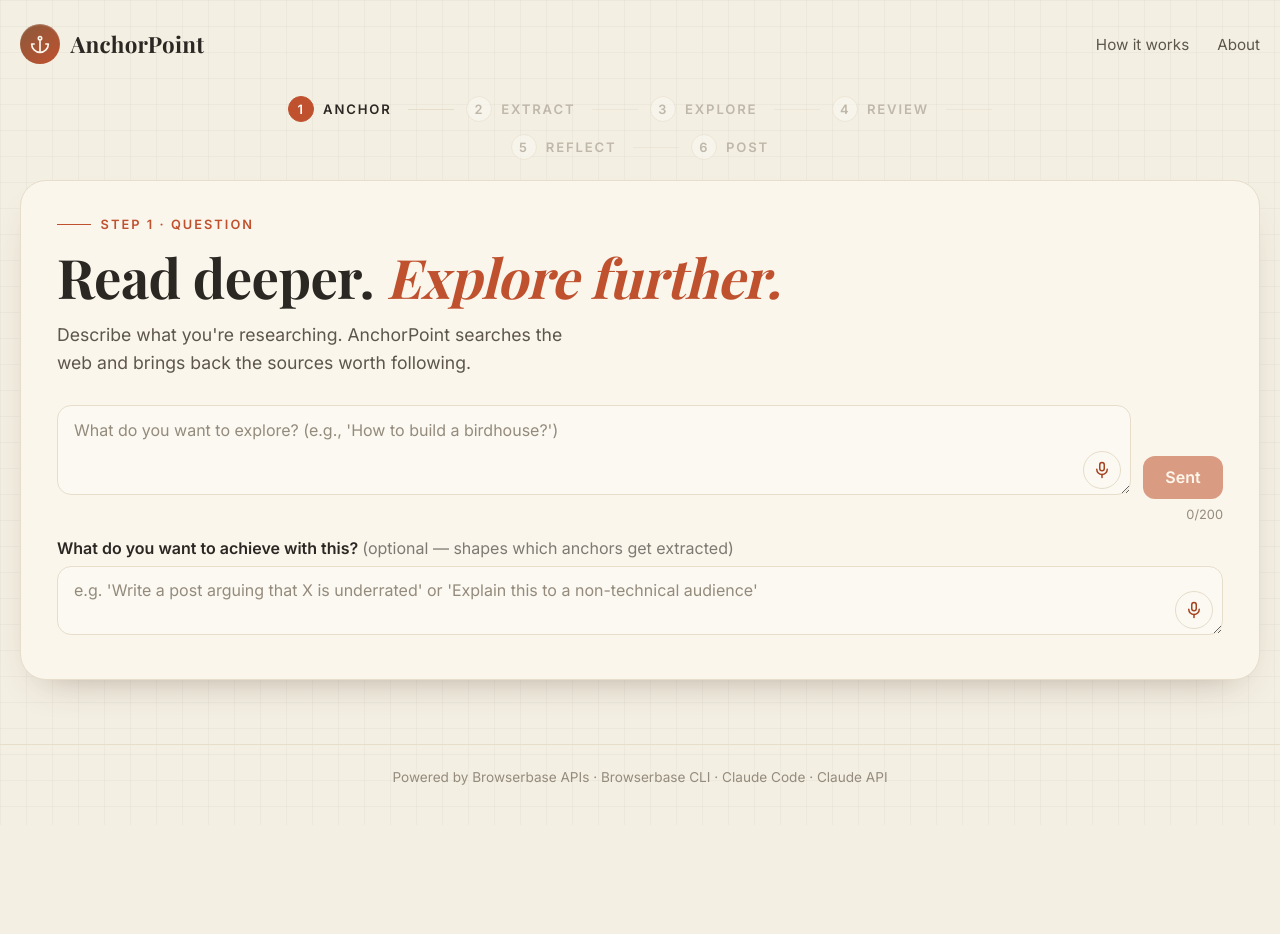
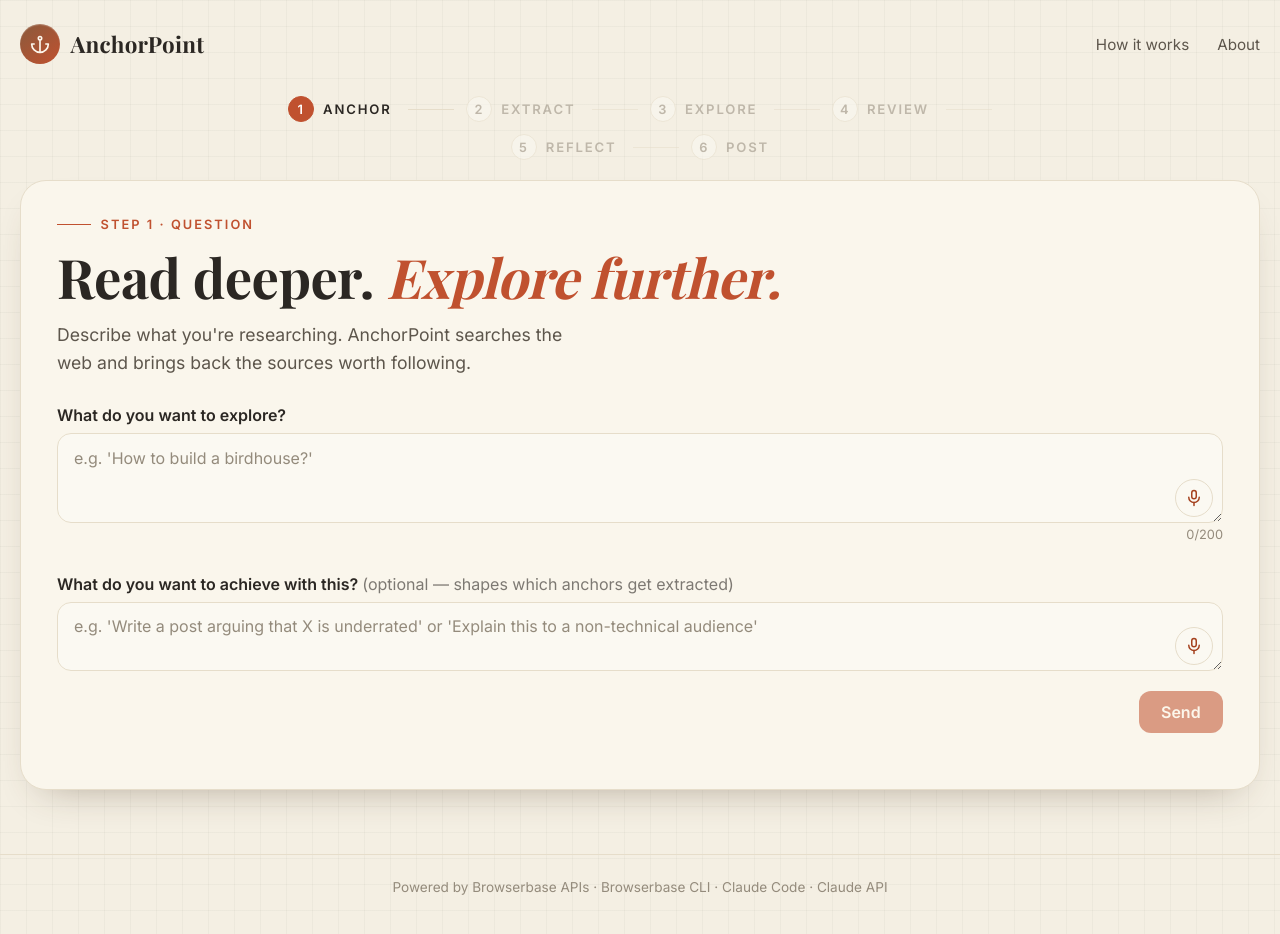
Before and after one commit to Balaa-Aparna/AI-Hackathon, a React (Vite) app in the folder frontend/: page / in a window 1280 px wide. Before the commit the page ends 825 px from the top, so only its background shows below. Built offline with nearby package versions, Linux system fonts and the light colour scheme; a web font is replaced by a local one.

Commit message:
edit step 1

```diff
--- a/frontend/src/App.jsx
+++ b/frontend/src/App.jsx
@@ -460,10 +460,11 @@ export default function App() {
             {/* ---------- STEP 1: prompt ---------- */}
             {step === 1 && (
               <>
-                <div className="controls" style={{ alignItems: "flex-end" }}>
-                  <div className="field-with-mic" style={{ flex: 1 }}>
+                <div className="reflect-field">
+                  <label className="reflect-label">What do you want to explore?</label>
+                  <div className="field-with-mic">
                     <textarea
-                      placeholder="What do you want to explore? (e.g., 'How to build a birdhouse?')"
+                      placeholder="e.g. 'How to build a birdhouse?'"
                       value={message}
                       onChange={(e) => setMessage(e.target.value.slice(0, MAX_PROMPT))}
                       maxLength={MAX_PROMPT}
@@ -478,12 +479,9 @@ export default function App() {
                       onResult={(t) => setMessage((m) => appendSpoken(m, t).slice(0, MAX_PROMPT))}
                     />
                   </div>
-                  <button onClick={handleSend} disabled={linksLoading || !message.trim()}>
-                    {linksLoading ? "Searching…" : "Sent"}
-                  </button>
-                </div>
-                <div className="char-count">
-                  {message.length}/{MAX_PROMPT}
+                  <div className="char-count">
+                    {message.length}/{MAX_PROMPT}
+                  </div>
                 </div>
                 <div className="reflect-field" style={{ marginTop: "1rem" }}>
                   <label className="reflect-label">What do you want to achieve with this? <span style={{ fontWeight: 400, opacity: 0.6 }}>(optional — shapes which anchors get extracted)</span></label>
@@ -500,6 +498,11 @@ export default function App() {
                       onResult={(t) => setAchieve((v) => appendSpoken(v, t))}
                     />
                   </div>
+                </div>
+                <div className="controls" style={{ justifyContent: "flex-end", marginTop: "1rem" }}>
+                  <button onClick={handleSend} disabled={linksLoading || !message.trim()}>
+                    {linksLoading ? "Searching…" : "Send"}
+                  </button>
                 </div>
                 {linksError && <p className="error-text">Related links error: {linksError}</p>}
               </>
```
